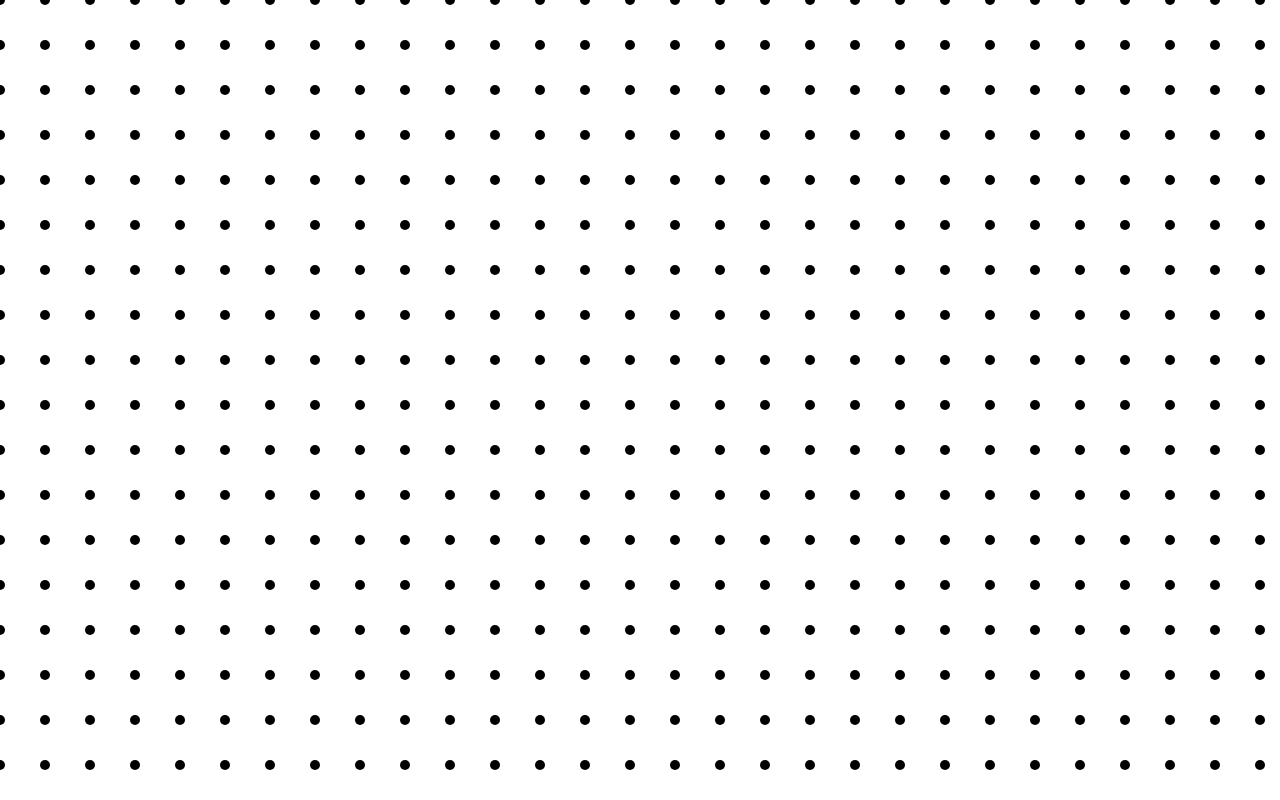
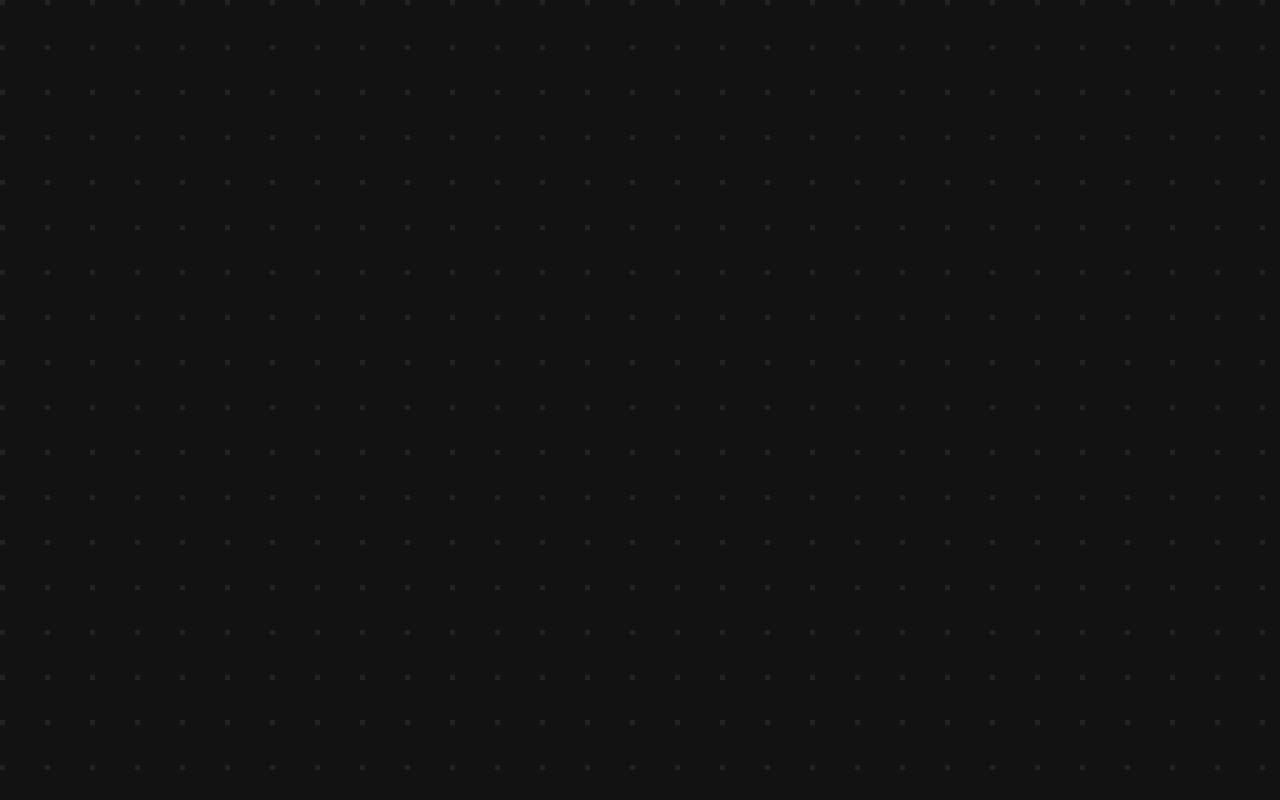
Before and after one commit to psyGamer/logic-sim, a React (Create React App) app: page / in a window 1280 px wide. Built offline with nearby package versions, Linux system fonts and the light colour scheme.

Commit message:
Improved visuals of the `BackgroundComponent`

```diff
--- a/src/components/Board/BackgroundComponent.ts
+++ b/src/components/Board/BackgroundComponent.ts
@@ -17,13 +17,18 @@ class BackgroundComponent extends CanvasComponent {
 	}
 
 	public draw(context: CanvasRenderingContext2D, zoom: number): void {
-		context.fillStyle = '#000';
-
 		const cameraWidth = this.camera.width / zoom;
 		const cameraHeight = this.camera.height / zoom;
 
+		context.fillStyle = '#121212';
+		context.fillRect(0, 0, cameraWidth, cameraHeight);
+
+		if (zoom < 0.4 - 0.00001) return;
+
 		const verticalPinCount = Math.ceil(cameraWidth / (this.tileSize + this.tileSpacing));
 		const horizontalPinCount = Math.ceil(cameraHeight / (this.tileSize + this.tileSpacing));
+
+		context.beginPath();
 
 		for (let x = 0; x < cameraWidth; x += this.tileSize + this.tileSpacing) {
 			for (let y = 0; y < cameraHeight; y += this.tileSize + this.tileSpacing) {
@@ -40,12 +45,14 @@ class BackgroundComponent extends CanvasComponent {
 				if (actualY + this.tileSize < 0) actualY += horizontalPinCount * (this.tileSize + this.tileSpacing);
 				if (actualY > cameraHeight) actualY -= horizontalPinCount * (this.tileSize + this.tileSpacing);
 
-				// Start drawing
-				context.beginPath();
-				context.arc(actualX, actualY, this.tileSize, 0, 2 * Math.PI);
-				context.fill();
+				context.rect(Math.floor(actualX), Math.floor(actualY), this.tileSize, this.tileSize);
 			}
 		}
+
+		// Fade out based on zoom
+		context.fillStyle = `rgba(44, 44, 44, ${(zoom - 0.4) / 5.2 + 0.5})`;
+		console.log(zoom, context.fillStyle);
+		context.fill();
 	}
 
 	private isVisible(xPos: number, yPos: number): boolean {
```
